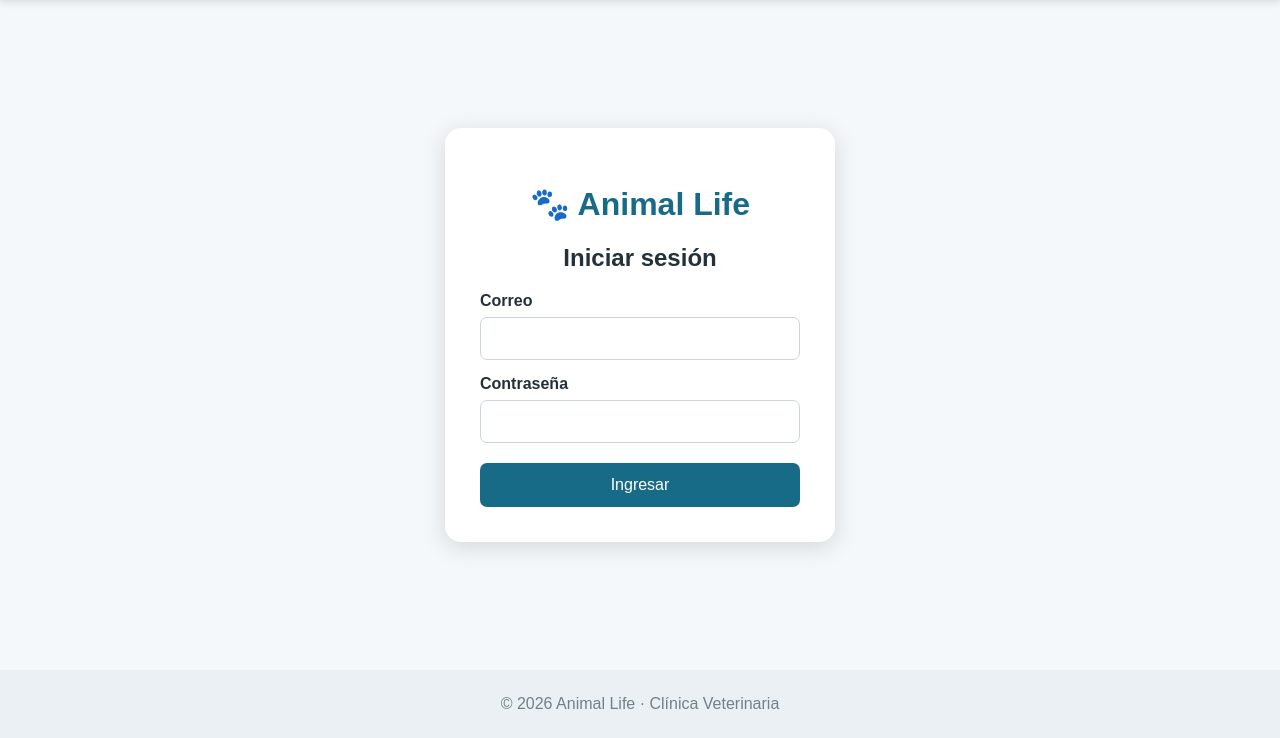
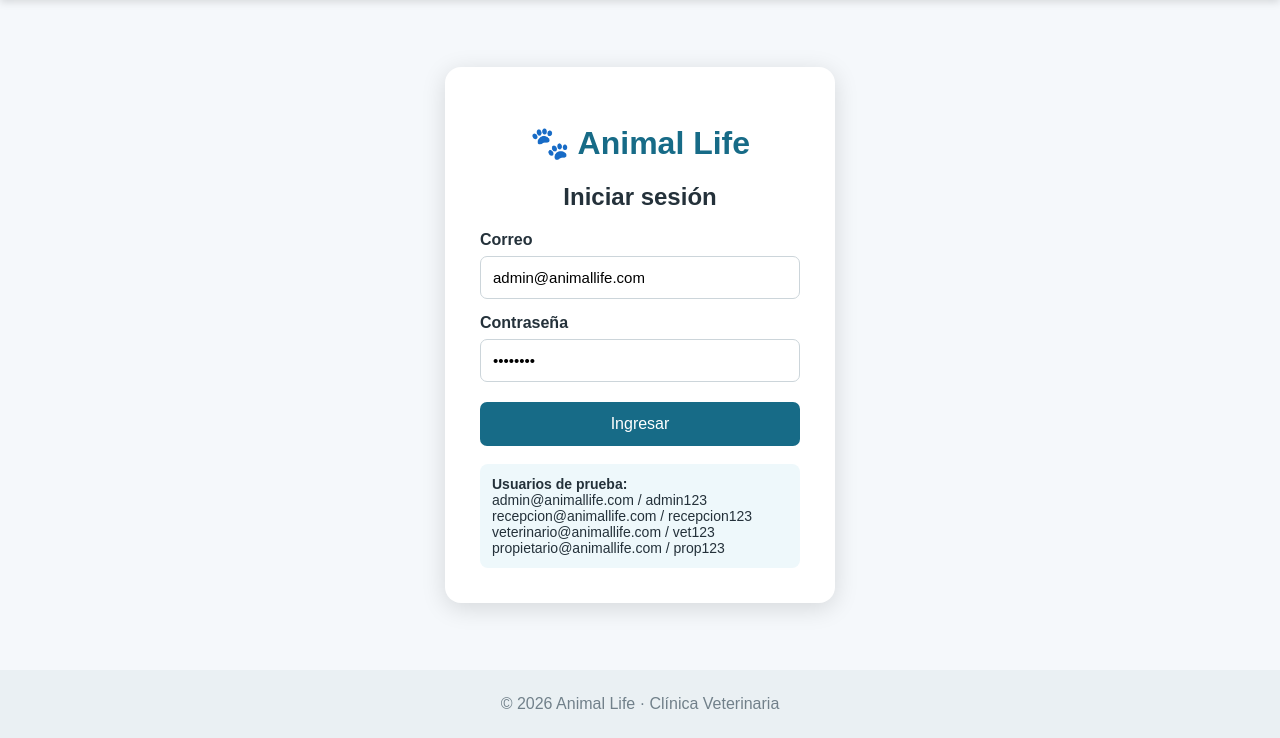
Before and after one commit to bevillamontey/veterinaria_proyecto-final, a PHP site: page /login.php in a window 1280 px wide. Shown: the part 64-802 px from the top of the page. Run offline with PHP 8.4, Linux system fonts and the light colour scheme; a stand-in replaces the project's code that opens the database connection.

Commit message:
correcciones 1

```diff
--- /dev/null
+++ b/includes/data.php
@@ -0,0 +1,30 @@
+<?php
+if (session_status() === PHP_SESSION_NONE) session_start();
+require_once __DIR__ . '/conexion.php';
+
+function q_all($pdo, $sql, $params = []) {
+    $st = $pdo->prepare($sql); $st->execute($params); return $st->fetchAll();
+}
+function q_one($pdo, $sql, $params = []) {
+    $st = $pdo->prepare($sql); $st->execute($params); return $st->fetch();
+}
+function q_exec($pdo, $sql, $params = []) {
+    $st = $pdo->prepare($sql); $st->execute($params); return $st->rowCount();
+}
+
+function nombre_propietario($pdo, $id) {
+    $r = q_one($pdo, "SELECT nombre FROM propietarios WHERE id_propietario=?", [$id]);
+    return $r['nombre'] ?? '—';
+}
+function nombre_mascota($pdo, $id) {
+    $r = q_one($pdo, "SELECT nombre FROM mascotas WHERE id_mascota=?", [$id]);
+    return $r['nombre'] ?? '—';
+}
+
+function require_login() {
+    if (empty($_SESSION['id_usuario'])) { header('Location: login.php'); exit; }
+}
+function require_rol($roles) {
+    require_login();
+    if (!in_array($_SESSION['rol'], (array)$roles)) { header('Location: dashboard.php'); exit; }
+}
--- a/login.php
+++ b/login.php
@@ -1,18 +1,42 @@
-<?php require 'includes/header.php'; ?>
-<div class="login-wrap">
-    <div class="login">
-        <h1>🐾 Animal Life</h1>
-        <h2 style="text-align:center">Iniciar sesión</h2>
+<?php
+require_once 'includes/data.php';
+$error = '';
+if ($_SERVER['REQUEST_METHOD'] === 'POST') {
+    $correo = trim($_POST['correo'] ?? '');
+    $pass   = $_POST['contrasena'] ?? '';
 
-        <form class="form" action="dashboard.php" method="post">
-            <label>Correo</label>
-            <input type="email" name="correo" required>
+    $u = q_one($pdo, "SELECT u.*, r.nombre AS rol
+                      FROM usuarios u
+                      JOIN roles r ON u.id_rol = r.id_rol
+                      WHERE u.correo=? AND u.estado=1", [$correo]);
 
-            <label>Contraseña</label>
-            <input type="password" name="contrasena" required>
-
-            <button type="submit">Ingresar</button>
-        </form>
-    </div>
-</div>
+    if ($u && password_verify($pass, $u['contrasena'])) {
+        $_SESSION['id_usuario'] = $u['id_usuario'];
+        $_SESSION['nombre']     = $u['nombre'];
+        $_SESSION['rol']        = $u['rol'];
+        header('Location: dashboard.php'); exit;
+    }
+    $error = 'Credenciales incorrectas.';
+}
+require 'includes/header.php';
+?>
+<div class="login-wrap"><div class="login">
+  <h1>🐾 Animal Life</h1>
+  <h2 style="text-align:center">Iniciar sesión</h2>
+  <?php if ($error): ?><p class="error"><?= $error ?></p><?php endif; ?>
+  <form class="form" method="post" action="login.php" style="box-shadow:none;padding:0;background:none">
+    <label>Correo</label>
+    <input type="email" name="correo" value="admin@animallife.com" required>
+    <label>Contraseña</label>
+    <input type="password" name="contrasena" value="admin123" required>
+    <button type="submit">Ingresar</button>
+  </form>
+  <div class="demo">
+    <strong>Usuarios de prueba:</strong><br>
+    admin@animallife.com / admin123<br>
+    recepcion@animallife.com / recepcion123<br>
+    veterinario@animallife.com / vet123<br>
+    propietario@animallife.com / prop123
+  </div>
+</div></div>
 <?php require 'includes/footer.php'; ?>
```
